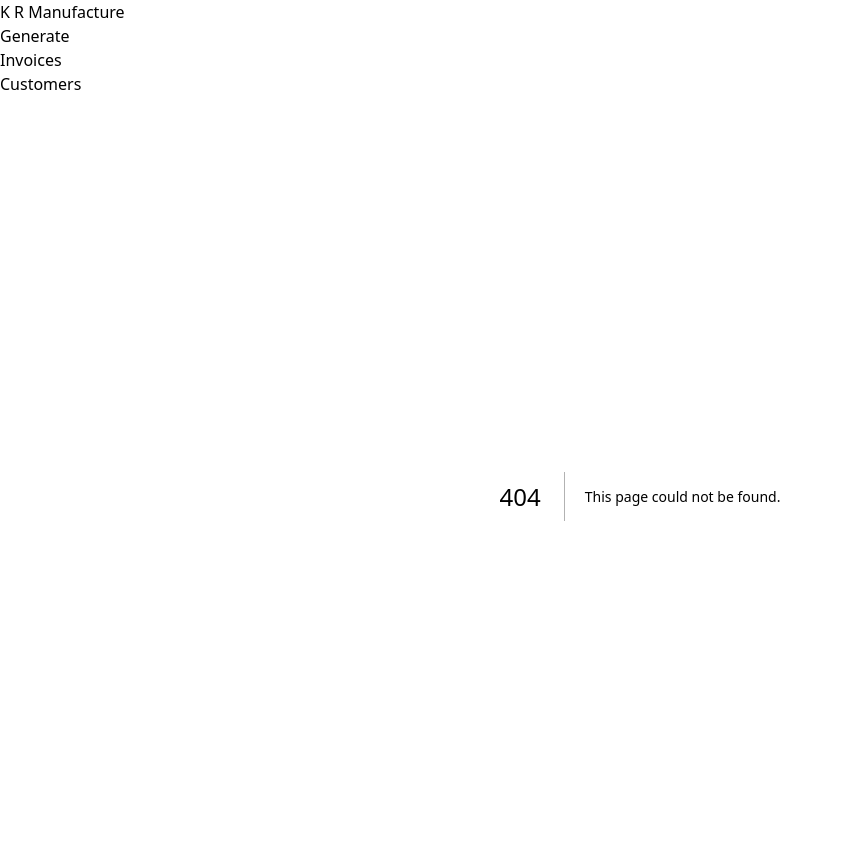
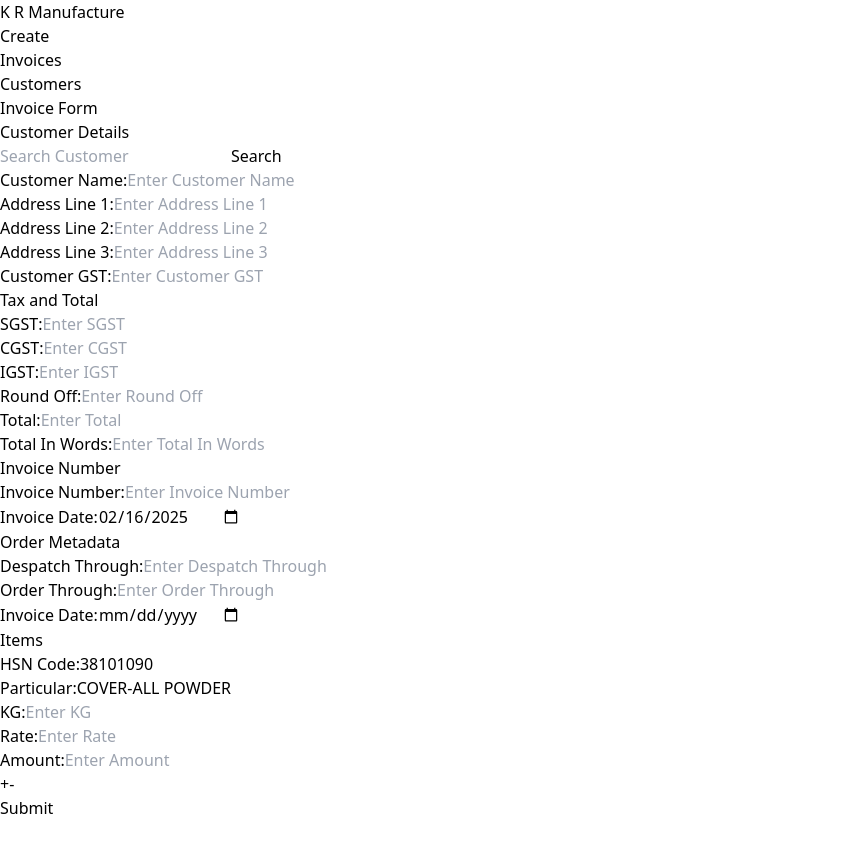
Before and after one commit to VaroonSB/invoice-generator, a Next.js app: page /invoice/create in a window 1280 px wide. Before the commit this address had no page. Shown: the top 852 px of the page, without its empty margins (0-843 px from the left). After the commit the page ends 820 px from the top, so only its background shows below. Built offline with nearby package versions, Linux system fonts and the light colour scheme.

Commit message:
navigation path updated

```diff
--- a/src/components/InvoiceForm/InvoiceForm.tsx
+++ b/src/components/InvoiceForm/InvoiceForm.tsx
@@ -57,7 +57,7 @@ export const InvoiceForm = () => {
     event.preventDefault();
 
     try {
-      const response = await fetch("api/invoice", {
+      const response = await fetch("/api/invoice", {
         cache: "no-cache",
         method: "POST",
         body: JSON.stringify({
--- a/src/components/InvoiceList.tsx/InvoiceList.tsx
+++ b/src/components/InvoiceList.tsx/InvoiceList.tsx
@@ -1,3 +1,5 @@
+"use client";
+
 import Link from "next/link";
 
 export const InvoiceList = ({
--- a/src/components/Navigation/Navigation.tsx
+++ b/src/components/Navigation/Navigation.tsx
@@ -10,15 +10,15 @@ export const Navigation = () => {
         <ul className="flex gap-8">
           <li>
             <Link
-              href="/generate"
+              href="/invoice/create"
               className="text-lg text-white hover:text-gray-200 transition duration-300"
             >
-              Generate
+              Create
             </Link>
           </li>
           <li>
             <Link
-              href="/invoices"
+              href="/invoice/list"
               className="text-lg text-white hover:text-gray-200 transition duration-300"
             >
               Invoices
@@ -26,7 +26,7 @@ export const Navigation = () => {
           </li>
           <li>
             <Link
-              href="/customers"
+              href="/customer/search"
               className="text-lg text-white hover:text-gray-200 transition duration-300"
             >
               Customers
```
Also changed, not shown: src/app/invoice/create/page.tsx (renamed from src/app/generate/page.tsx), src/app/invoice/list/page.tsx (renamed from src/app/invoices/page.tsx), 1 other file (tests, documents, lock files or other folders).
